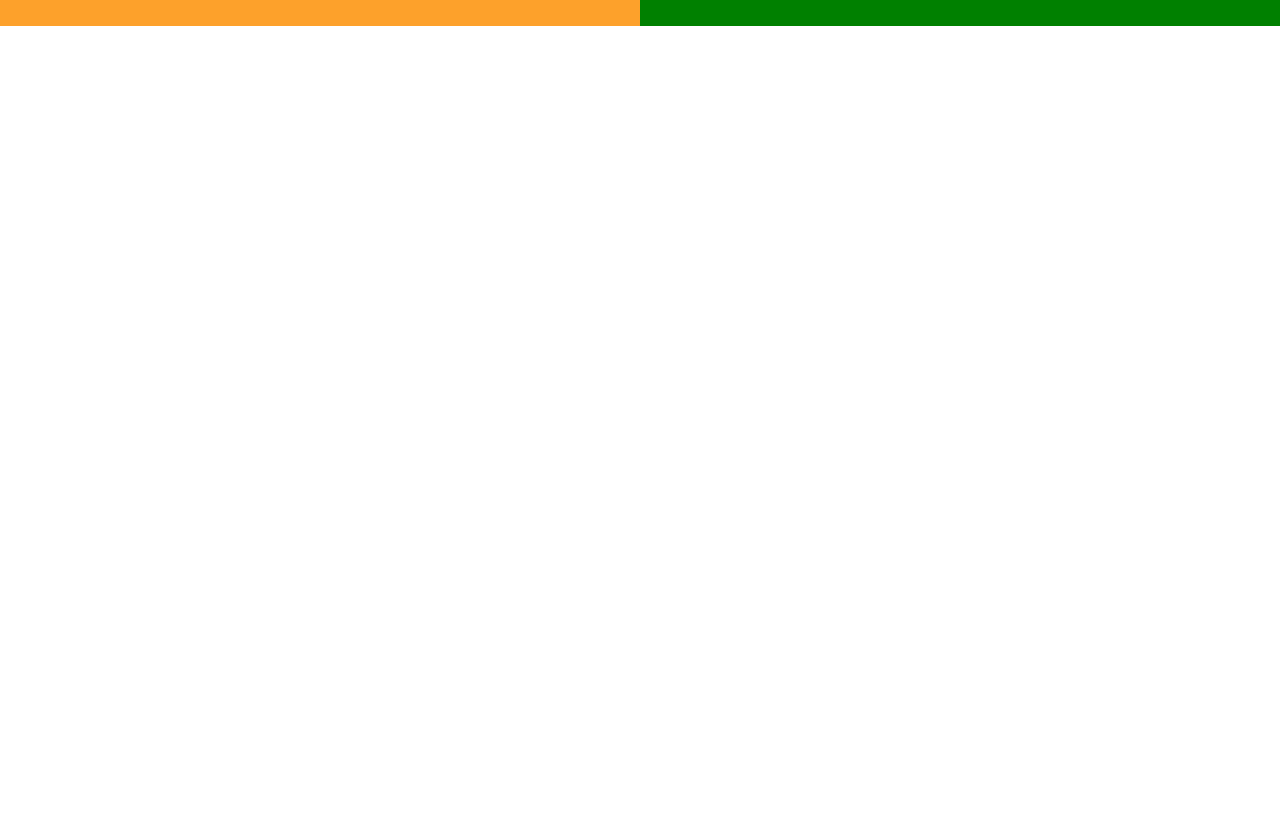
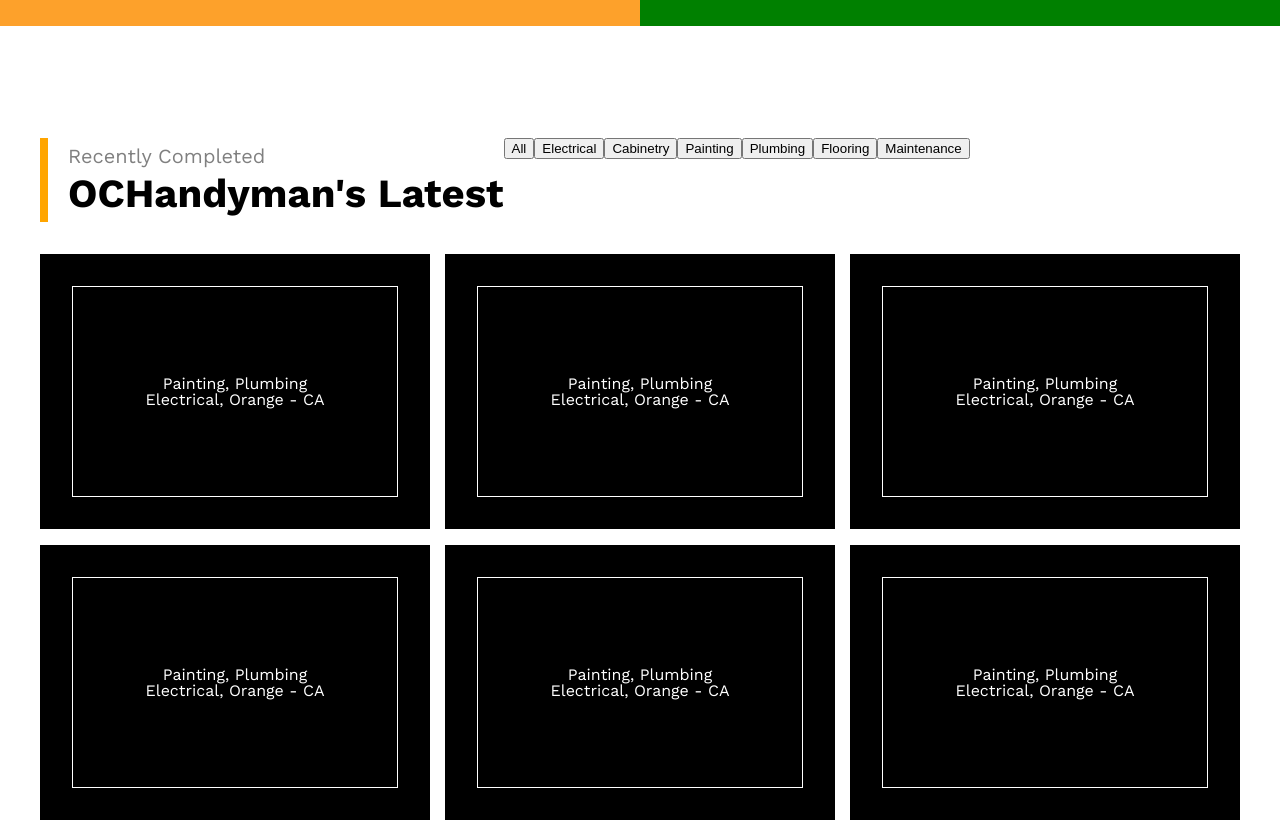
Before and after one commit to Michelobe/oc-handyman, a React (Create React App) app: page / in a window 1280 px wide. Shown: the part 2380-3216 px from the top of the page. Before the commit the page ends 2518 px from the top, so only its background shows below. Built offline with nearby package versions, Linux system fonts and the light colour scheme.

Commit message:
Working on Projects Section, I have the tiles built, Next, I need to implement javascript to get the correct tiles showing depending on the filter buttons. Committing changes and pushing to github.

```diff
--- a/src/App.js
+++ b/src/App.js
@@ -4,6 +4,7 @@
 import CardSection from './components/CardSection.js';
 import IntroSection from './components/IntroSection.js';
 import SpecialServices from './components/SpecialServices.js';
+import ProjectsSection from './components/ProjectsSection.js';
 import './scss/App.css';
 
 function App() {
@@ -14,6 +15,7 @@
             <CardSection />
             <IntroSection />
             <SpecialServices />
+            <ProjectsSection />
         </div>
     );
 }
--- /dev/null
+++ b/src/components/ProjectsSection.js
@@ -0,0 +1,100 @@
+import React from 'react';
+
+const ProjectsSection = () => {
+
+
+
+    return(
+        <section className='projectsSection'>
+            <div className='container'>
+                <nav className='projectsNav'>
+                    <header className='projectsHeader'>
+                        <h6>Recently Completed</h6>
+                        <h2>OCHandyman's Latest</h2>
+                    </header>
+                    <ul class='projectsNavBtns'>
+                        <li>
+                            <button>All</button>
+                        </li>
+                        <li>
+                            <button>Electrical</button>
+                        </li>
+                        <li>
+                            <button>Cabinetry</button>
+                        </li>
+                        <li>
+                            <button>Painting</button>
+                        </li>
+                        <li>
+                            <button>Plumbing</button>
+                        </li>
+                        <li>
+                            <button>Flooring</button>
+                        </li>
+                        <li>
+                            <button>Maintenance</button>
+                        </li>
+                    </ul>
+                </nav>
+                <div className='projectTiles'>
+                    <div className='projectTile'>
+                        <div className='tilePhoto'></div>
+                        <div className='tileHoverPopup'>
+                            <div className='tileContent'>
+                                <h6>Painting, Plumbing</h6>
+                                <h2>Electrical, Orange - CA</h2>
+                            </div>
+                        </div>
+                    </div>
+                    <div className='projectTile'>
+                        <div className='tilePhoto'></div>
+                        <div className='tileHoverPopup'>
+                            <div className='tileContent'>
+                                <h6>Painting, Plumbing</h6>
+                                <h2>Electrical, Orange - CA</h2>
+                            </div>
+                        </div>
+                    </div>
+                    <div className='projectTile'>
+                        <div className='tilePhoto'></div>
+                        <div className='tileHoverPopup'>
+                            <div className='tileContent'>
+                                <h6>Painting, Plumbing</h6>
+                                <h2>Electrical, Orange - CA</h2>
+                            </div>
+                        </div>
+                    </div>
+                    <div className='projectTile'>
+                        <div className='tilePhoto'></div>
+                        <div className='tileHoverPopup'>
+                            <div className='tileContent'>
+                                <h6>Painting, Plumbing</h6>
+                                <h2>Electrical, Orange - CA</h2>
+                            </div>
+                        </div>
+                    </div>
+                    <div className='projectTile'>
+                        <div className='tilePhoto'></div>
+                        <div className='tileHoverPopup'>
+                            <div className='tileContent'>
+                                <h6>Painting, Plumbing</h6>
+                                <h2>Electrical, Orange - CA</h2>
+                            </div>
+                        </div>
+                    </div>
+                    <div className='projectTile'>
+                        <div className='tilePhoto'></div>
+                        <div className='tileHoverPopup'>
+                            <div className='tileContent'>
+                                <h6>Painting, Plumbing</h6>
+                                <h2>Electrical, Orange - CA</h2>
+                            </div>
+                        </div>
+                    </div>
+                </div>
+            </div>
+        </section>
+    );
+};
+
+export default ProjectsSection;
--- /dev/null
+++ b/src/data.js
@@ -0,0 +1,4 @@
+module.exports = {
+    header: 'Electrical',
+    content: 'Plumbing, Portland - OR'
+};
--- a/src/scss/App.css
+++ b/src/scss/App.css
@@ -6,6 +6,7 @@
 @import './components/cardSection.css';
 @import './components/introSection.css';
 @import './components/specialServices.css';
+@import './components/projectsSection.css';
 
 body{
     font-family: 'Work Sans', sans-serif;
--- /dev/null
+++ b/src/scss/components/projectsSection.css
@@ -0,0 +1,61 @@
+
+/* NAV */
+.projectsSection .projectsNav {
+    display: flex;
+    flex-flow: row;
+}
+.projectsSection .projectsHeader {
+    border-left: 0.5rem solid orange;
+    margin-bottom: 2rem;
+}
+.projectsSection .projectsHeader h6 {
+    font-size: 1.25rem;
+    color: gray;
+    padding: 0.5rem 0 0.25rem 1.25rem;
+}
+.projectsSection .projectsHeader h2 {
+    font-size: 2.5rem;
+    padding: 0.25rem 0 0.5rem 1.25rem;
+    font-weight: bold;
+}
+.projectsSection .projectsNavBtns {
+    display: flex;
+    flex-flow: row;
+}
+
+/* TILES */
+.projectsSection .projectTiles {
+    display: flex;
+    flex-flow: row wrap;
+    justify-content: space-between;
+}
+.projectsSection .projectTiles .projectTile {
+    position: relative;
+    width: 390px;
+    height: 275px;
+    color: white;
+    margin-bottom: 1rem;
+}
+.projectsSection .projectTiles .projectTile .tilePhoto{
+    position: absolute;
+    width: 100%;
+    height: 100%;
+    background: black;
+    z-index: -1;
+}
+.projectsSection .projectTiles .projectTile .tileHoverPopup{
+    width: 100%;
+    height: 100%;
+    display: flex;
+    color: white;
+    z-index: 6;
+}
+.projectsSection .projectTiles .projectTile .tileHoverPopup .tileContent{
+    margin: 2rem;
+    border: 1px solid white;
+    width: 100%;
+    display: flex;
+    flex-flow: column;
+    justify-content: center;
+    align-items: center;
+}
```
